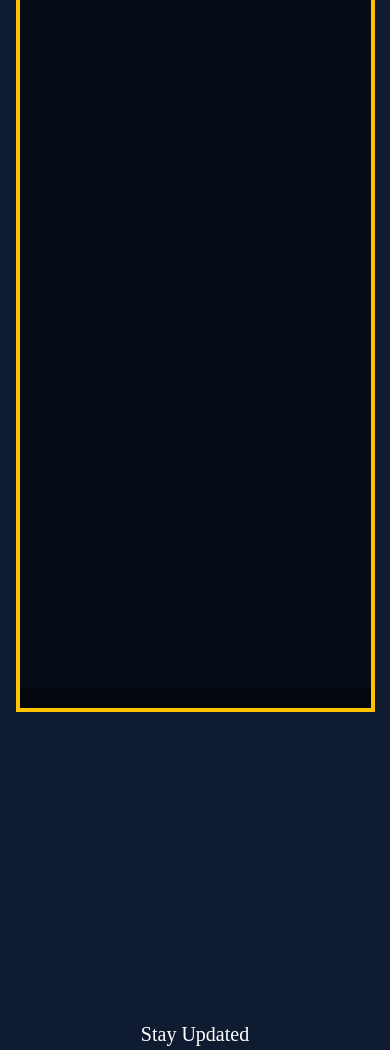
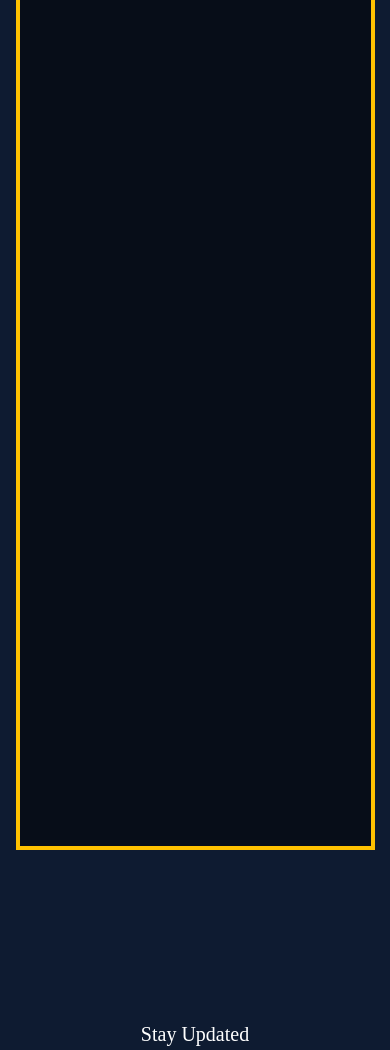
Before and after one commit to madshermansen/Earendil-Capital.github.io, a PHP site: page / in a window 390 px wide. Shown: the part 2763-3813 px from the top of the page. Run offline with PHP 8.4, Linux system fonts and the light colour scheme; data that the repository does not hold is empty; some libraries are stand-ins or nearby versions; some web fonts are replaced.

Commit message:
scrollbox fixes mobile

```diff
--- a/style.css
+++ b/style.css
@@ -1570,7 +1570,6 @@ header {
 
   .scrollablepostbox {
     margin-top: 5%;
-    height: 60%;
   }
   .topictitle {
     text-align: left;
@@ -1804,7 +1803,7 @@ header {
 
   }
   .scrollablebox2 {
-    margin-top: calc(25% - 38px);
+    margin-top: calc(25% + 100px);
     width: 90%;
 
   }
```
